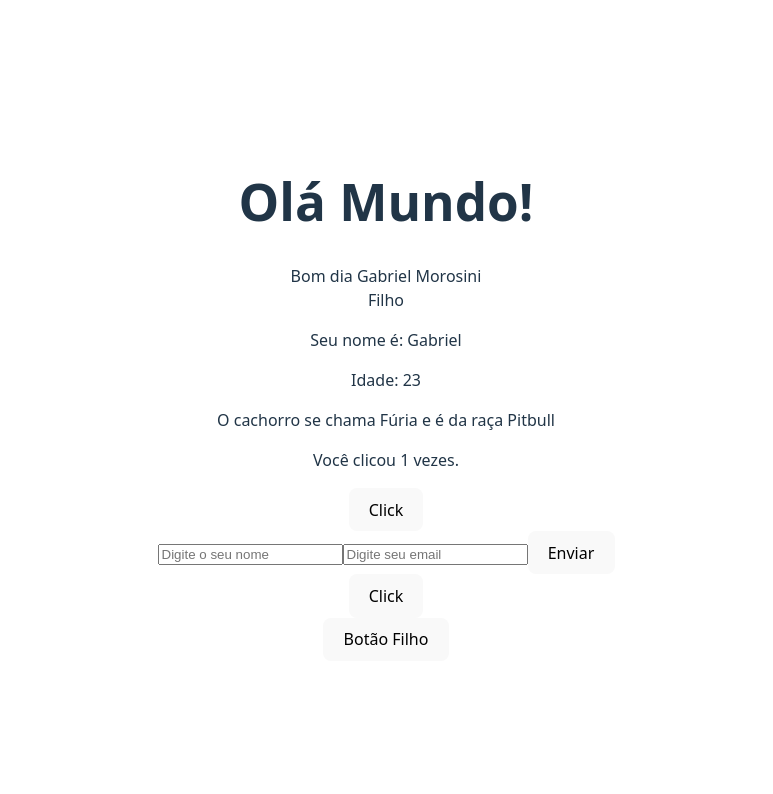
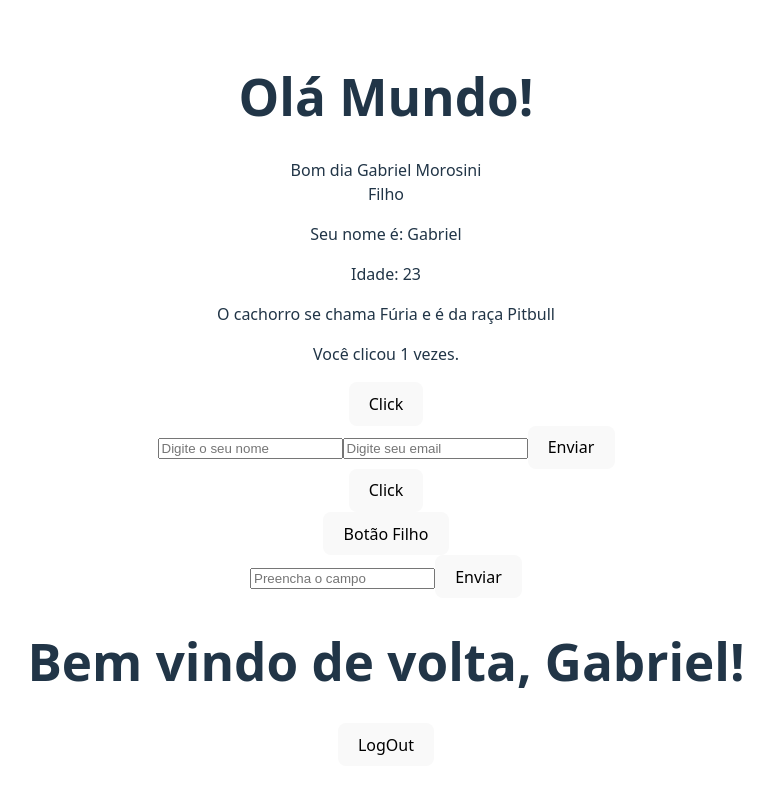
Before and after one commit to GMorosini/udemy-react, a React (Vite) app: page / in a window 1280 px wide. Shown: the top 794 px of the page, without its empty margins (254-1027 px from the left). Built offline with nearby package versions, Linux system fonts and the light colour scheme.

Commit message:
Formulários e renderização condicional

```diff
--- a/src/App.jsx
+++ b/src/App.jsx
@@ -9,18 +9,47 @@
 import UserInfoForm from './components/UserInfoForm';
 import Button from './components/button';
 import PaiFunction from './components/PaiFunction';
+import Form from './components/Form';
+import RenderCondicional from './components/RenderCondicional';
+import LoginButton from './components/LoginButton';
 
 function App() {
   return( <>
+            {/* Criação de Componente */}
             <Welcome />
+
+            {/* Expressões do JSX */}
             <BomDia />
+
+            {/* Hierarquia de Componentes */}
             <Pai />
+
+            {/* Props */}
             <Descricao nome="Gabriel" idade={23}/>
+
+            {/* Desestruturação de props */}
             <Cachorro nome="Fúria" raca="Pitbull"/>
+
+            {/* UseState -> Hook */}
             <Counter />
+
+            {/* Múltiplos Estados */}
             <UserInfoForm />
+
+            {/* Eventos */}
             <Button />
+
+            {/* Funções de eventos como props */}
             <PaiFunction />
+
+            {/* Eventos de form */}
+            <Form />
+
+            {/* Renderização condicional */}
+            <RenderCondicional user="Gabriel"/>
+
+            {/* Ternário */}
+            <LoginButton loggedIn={1} />
           </>
   );
 }
--- /dev/null
+++ b/src/components/Form.jsx
@@ -0,0 +1,19 @@
+import {useState} from 'react';
+
+function Form(){
+
+    const [value, setValue] = useState("");
+
+    const handleSubmit = (event) =>{
+        event.preventDefault();
+        console.log("Formulário enviado: ", value);
+    }
+
+
+    return( <form onSubmit={handleSubmit}>
+                <input type="text" value={value} onChange={(e) => setValue(e.target.value)} placeholder="Preencha o campo"/>
+                <button type="submit">Enviar</button>
+            </form> );
+}
+
+export default Form;
--- /dev/null
+++ b/src/components/LoginButton.jsx
@@ -0,0 +1,9 @@
+import React from 'react';
+
+function LoginButton({loggedIn}) {
+  return (
+    <div>{loggedIn ? <button>LogOut</button>:<button>LogIn</button>}</div>
+  );
+}
+
+export default LoginButton;
--- /dev/null
+++ b/src/components/RenderCondicional.jsx
@@ -0,0 +1,7 @@
+import React from 'react'
+
+function RenderCondicional({user}) {
+  return( <div>{user && <h1>Bem vindo de volta, {user}!</h1>}</div>);
+}
+
+export default RenderCondicional;
```
